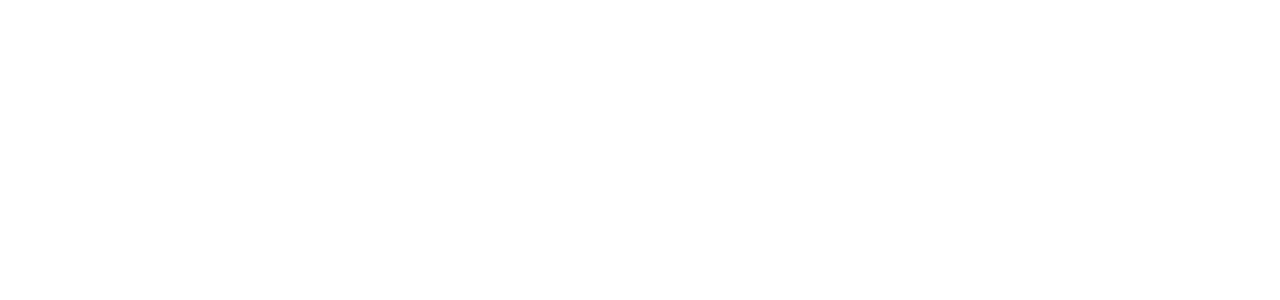
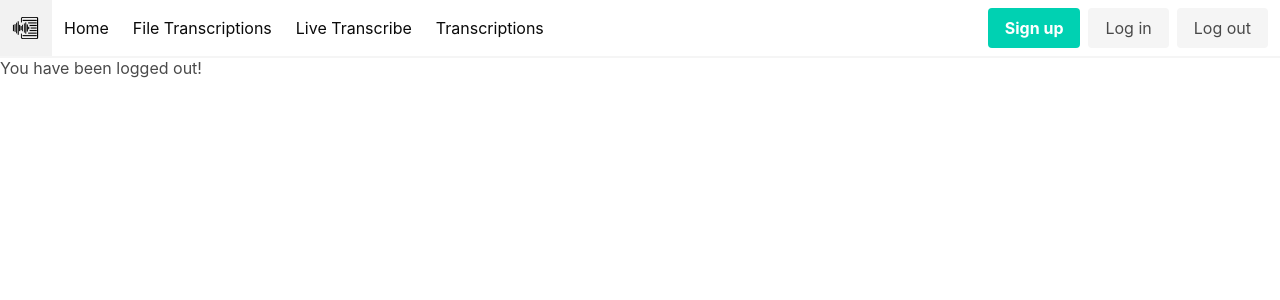
Before and after one commit to jasonaruiz95/Final, a Django app: page /logout/ in a window 1280 px wide. Before the commit the part shown is empty. Shown: the top 300 px of the page. Run offline with Django 4.2, Linux system fonts and the light colour scheme; some libraries are stand-ins or nearby versions.

Commit message:
Added login logout and registration functinality

```diff
--- /dev/null
+++ b/transcriptionSite/transcribeWebApp/static/transcribeWebApp/js/index.js
@@ -0,0 +1,3 @@
+function signUp() {
+    window.location.replace("/register");
+}
--- a/transcriptionSite/transcribeWebApp/templates/transcribeWebApp/header.html
+++ b/transcriptionSite/transcribeWebApp/templates/transcribeWebApp/header.html
@@ -25,7 +25,7 @@
 
         <div id="navbarBasicExample" class="navbar-menu">
           <div class="navbar-start">
-            <a class="navbar-item">
+            <a class="navbar-item" >
               Home
             </a>
 
@@ -45,11 +45,14 @@
           <div class="navbar-end">
             <div class="navbar-item">
               <div class="buttons">
-                <a class="button is-primary">
+                <a class="button is-primary" href="/registration">
                   <strong>Sign up</strong>
                 </a>
-                <a class="button is-light">
+                <a class="button is-light" href="/login">
                   Log in
+                </a>
+                <a class="button is-light" href="/logout">
+                  Log out
                 </a>
               </div>
             </div>
@@ -64,6 +67,8 @@
       </div>
     {% endfor %}
 {% endif %}
+
+
 {% block body %}
 {% endblock %}
 </body>
--- a/transcriptionSite/transcribeWebApp/templates/transcribeWebApp/index.html
+++ b/transcriptionSite/transcribeWebApp/templates/transcribeWebApp/index.html
@@ -5,6 +5,7 @@
 
 
 {% block body %}
+<script src=" {% static 'transcribeWebApp/js/index.js' %}"></script>
 <body>
 
     <!-- <div class="container">
@@ -63,7 +64,7 @@
                 <p class="title">
                     Click Here to Get Started :)
                 </p>
-                <button class="button is-white is-large">Sign Up</button>
+                <button class="button is-white is-large" onclick="signUp()">Sign Up</button>
             </div>
         </section>
 
--- a/transcriptionSite/users/templates/users/login.html
+++ b/transcriptionSite/users/templates/users/login.html
@@ -1,3 +1,5 @@
+{% extends 'transcribeWebApp/header.html' %}
+{% block body %}
 <form method="POST">
     {% csrf_token %}
     {{ form }}
@@ -5,3 +7,5 @@
         Login
     </button>
 </form>
+
+{% endblock %}
--- a/transcriptionSite/users/templates/users/logout.html
+++ b/transcriptionSite/users/templates/users/logout.html
@@ -0,0 +1,5 @@
+{% extends 'transcribeWebApp/header.html' %}
+{% block body %}
+<h1>You have been logged out!</h1>
+
+{% endblock %}
```
Also changed, not shown: transcriptionSite/db.sqlite3.
